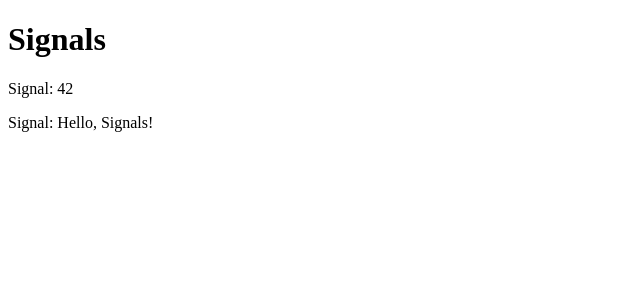
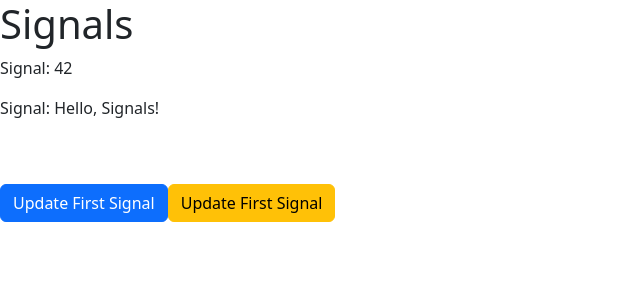
Before and after one commit to paolopci/SignalsProject, an Angular app: page / in a window 1280 px wide. Shown: the top 300 px of the page, without its empty margins (0-640 px from the left). Built offline with nearby package versions, Linux system fonts and the light colour scheme.

Commit message:
installato bootstrap 5  e implementato .set e update per signals

```diff
--- a/angular.json
+++ b/angular.json
@@ -30,7 +30,8 @@
               }
             ],
             "styles": [
-              "src/styles.scss"
+              "src/styles.scss",
+              "node_modules/bootstrap/dist/css/bootstrap.min.css"
             ]
           },
           "configurations": {
--- a/package.json
+++ b/package.json
@@ -26,6 +26,8 @@
     "@angular/forms": "^20.1.0",
     "@angular/platform-browser": "^20.1.0",
     "@angular/router": "^20.1.0",
+    "@popperjs/core": "^2.11.8",
+    "bootstrap": "^5.3.7",
     "rxjs": "~7.8.0",
     "tslib": "^2.3.0",
     "zone.js": "~0.15.0"
--- a/src/app/signals/03/app1.component/app1.component.html
+++ b/src/app/signals/03/app1.component/app1.component.html
@@ -2,3 +2,5 @@
 <p>Signal: {{firstSignal()}}</p>
 <p>Signal: {{secondSignal()}}</p>
 <br><br>
+<button class="btn btn-primary" (click)="setSignal()">Update First Signal</button>
+<button class="btn btn-warning" (click)="updateSignal()">Update First Signal</button>
--- a/src/app/signals/03/app1.component/app1.component.ts
+++ b/src/app/signals/03/app1.component/app1.component.ts
@@ -1,9 +1,10 @@
 import { ChangeDetectionStrategy, Component, signal } from '@angular/core';
 import { mysignal } from './my-signal';
+import { CommonModule } from '@angular/common';
 
 @Component({
   selector: 'app01-component',
-  imports: [],
+  imports: [CommonModule],
   standalone: true,
   templateUrl: './app1.component.html',
   styleUrl: './app1.component.scss',
@@ -11,12 +12,12 @@ import { mysignal } from './my-signal';
 })
 export class App01Component {
 
-  // readonly firstSignal = signal(42);
-  // readonly secondSignal = signal('Hello, Signals!');
+  readonly firstSignal = signal(42);
+  readonly secondSignal = signal('Hello, Signals!');
 
 
-  readonly firstSignal = mysignal(42);
-  readonly secondSignal = mysignal('Hello, Signals!');
+  // readonly firstSignal = mysignal(42);
+  // readonly secondSignal = mysignal('Hello, Signals!');
 
   constructor() {
     // You can use signals in the constructor or methods
@@ -27,5 +28,16 @@ export class App01Component {
   }
 
 
+  setSignal() {
+    this.firstSignal.set(100);
+  }
+
+  updateSignal() {
+    this.firstSignal.update(value => value + 1);
+    console.log('First Signal:', this.firstSignal());
+  }
+
+
+
 
 }
--- a/src/main.ts
+++ b/src/main.ts
@@ -1,6 +1,7 @@
 import { bootstrapApplication } from '@angular/platform-browser';
 import { appConfig } from './app/app.config';
 import { App } from './app/app';
+import 'bootstrap';
 
 
 bootstrapApplication(App, appConfig)
```
Also changed, not shown: 1 other file (tests, documents, lock files or other folders).
